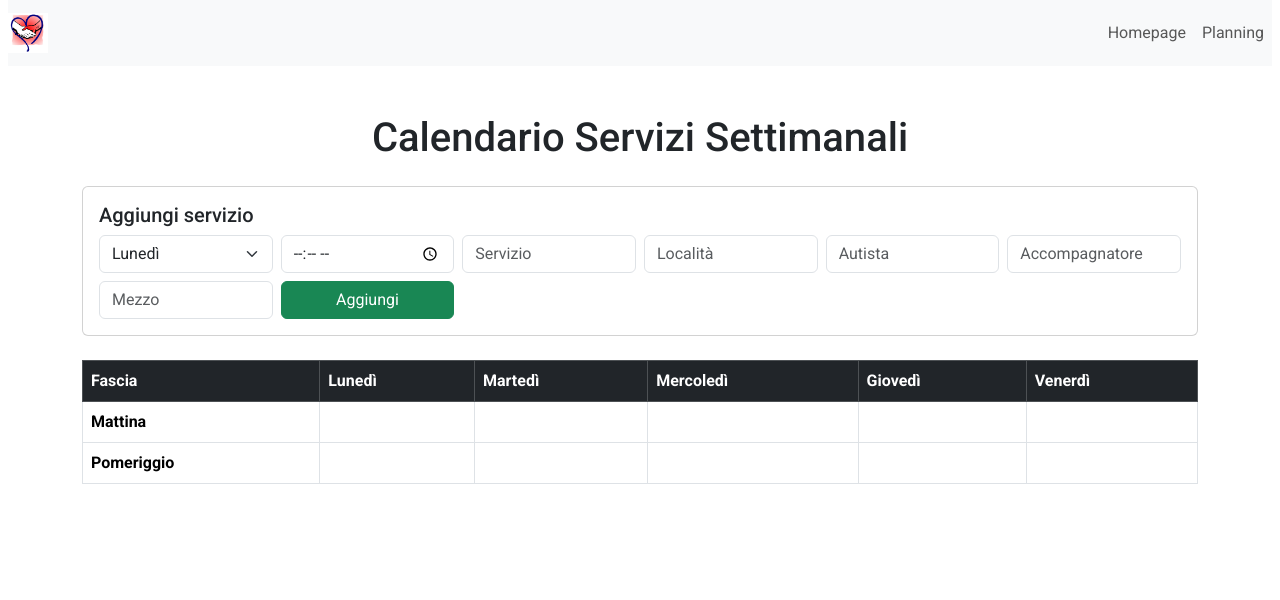
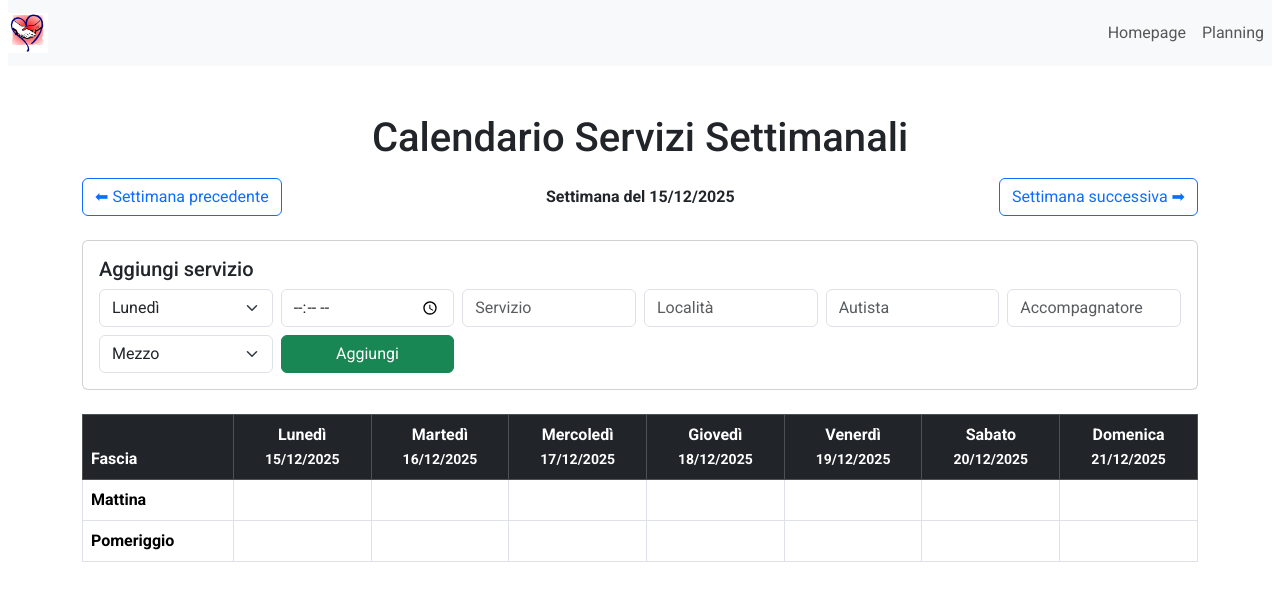
Before and after one commit to Johnnyfromtheblock4/atd, a React (Vite) app: page / in a window 1280 px wide. Shown: the top 600 px of the page. Built offline with nearby package versions, Linux system fonts and the light colour scheme.

Commit message:
[UPD] orari e giorni settimana

```diff
--- a/pages/Homepage.jsx
+++ b/pages/Homepage.jsx
@@ -1,14 +1,51 @@
 import React, { useState } from "react";
 
-const giorni = ["Lunedì", "Martedì", "Mercoledì", "Giovedì", "Venerdì"];
+/* GIORNI */
+const giorniLavorativi = [
+  "Lunedì",
+  "Martedì",
+  "Mercoledì",
+  "Giovedì",
+  "Venerdì",
+];
 
+const giorniSettimana = [
+  "Lunedì",
+  "Martedì",
+  "Mercoledì",
+  "Giovedì",
+  "Venerdì",
+  "Sabato",
+  "Domenica",
+];
+
+/* UTILITIES */
 const getFascia = (orario) => {
   const ora = parseInt(orario.split(":")[0], 10);
   return ora < 12 ? "mattina" : "pomeriggio";
 };
 
+const getLunedi = (date) => {
+  const d = new Date(date);
+  const day = d.getDay();
+  const diff = d.getDate() - day + (day === 0 ? -6 : 1);
+  return new Date(d.setDate(diff));
+};
+
+const formatDate = (date) =>
+  date.toLocaleDateString("it-IT", {
+    day: "2-digit",
+    month: "2-digit",
+    year: "numeric",
+  });
+
+/* COMPONENTE */
 const Homepage = () => {
   const [servizi, setServizi] = useState([]);
+
+  const [settimanaCorrente, setSettimanaCorrente] = useState(
+    getLunedi(new Date())
+  );
 
   const [form, setForm] = useState({
     giorno: "Lunedì",
@@ -32,6 +69,7 @@ const Homepage = () => {
       {
         ...form,
         fascia: getFascia(form.orario),
+        settimana: settimanaCorrente.toISOString(),
       },
     ]);
 
@@ -48,7 +86,38 @@ const Homepage = () => {
 
   return (
     <div className="container my-5">
-      <h1 className="text-center mb-4">Calendario Servizi Settimanali</h1>
+      <h1 className="text-center mb-3">Calendario Servizi Settimanali</h1>
+
+      {/* NAVIGAZIONE SETTIMANA */}
+      <div className="d-flex justify-content-between align-items-center mb-4">
+        <button
+          className="btn btn-outline-primary"
+          onClick={() =>
+            setSettimanaCorrente(
+              new Date(
+                settimanaCorrente.setDate(settimanaCorrente.getDate() - 7)
+              )
+            )
+          }
+        >
+          ⬅ Settimana precedente
+        </button>
+
+        <strong>Settimana del {formatDate(settimanaCorrente)}</strong>
+
+        <button
+          className="btn btn-outline-primary"
+          onClick={() =>
+            setSettimanaCorrente(
+              new Date(
+                settimanaCorrente.setDate(settimanaCorrente.getDate() + 7)
+              )
+            )
+          }
+        >
+          Settimana successiva ➡
+        </button>
+      </div>
 
       {/* FORM INSERIMENTO */}
       <div className="card mb-4">
@@ -63,7 +132,7 @@ const Homepage = () => {
                 value={form.giorno}
                 onChange={handleChange}
               >
-                {giorni.map((g) => (
+                {giorniLavorativi.map((g) => (
                   <option key={g}>{g}</option>
                 ))}
               </select>
@@ -122,13 +191,19 @@ const Homepage = () => {
             </div>
 
             <div className="col-md-2 mt-2">
-              <input
-                className="form-control"
+              <select
+                className="form-select"
                 name="mezzo"
-                placeholder="Mezzo"
                 value={form.mezzo}
                 onChange={handleChange}
-              />
+              >
+                <option value="">Mezzo</option>
+                {[1, 2, 3, 4, 5].map((n) => (
+                  <option key={n} value={n}>
+                    {n}
+                  </option>
+                ))}
+              </select>
             </div>
 
             <div className="col-md-2 mt-2">
@@ -149,9 +224,18 @@ const Homepage = () => {
           <thead className="table-dark">
             <tr>
               <th>Fascia</th>
-              {giorni.map((g) => (
-                <th key={g}>{g}</th>
-              ))}
+              {giorniSettimana.map((giorno, index) => {
+                const data = new Date(settimanaCorrente);
+                data.setDate(settimanaCorrente.getDate() + index);
+
+                return (
+                  <th key={giorno} className="text-center">
+                    {giorno}
+                    <br />
+                    <small>{formatDate(data)}</small>
+                  </th>
+                );
+              })}
             </tr>
           </thead>
 
@@ -160,23 +244,28 @@ const Homepage = () => {
               <tr key={fascia}>
                 <td className="fw-bold text-capitalize">{fascia}</td>
 
-                {giorni.map((giorno) => (
+                {giorniSettimana.map((giorno) => (
                   <td key={giorno}>
                     {servizi
-                      .filter((s) => s.giorno === giorno && s.fascia === fascia)
+                      .filter(
+                        (s) =>
+                          s.giorno === giorno &&
+                          s.fascia === fascia &&
+                          s.settimana === settimanaCorrente.toISOString()
+                      )
+                      .sort((a, b) => a.orario.localeCompare(b.orario))
                       .map((s, i) => (
                         <div key={i} className="border rounded p-2 mb-2">
-                          <strong>{s.orario}</strong>
+                          <strong>⏰{s.orario}</strong>
+                          <br />♿ {s.servizio}
                           <br />
-                          {s.servizio}
-                          <br />
-                          {s.localita}
-                          <br />
-                          🚐 {s.mezzo}
+                          📍 {s.localita}
                           <br />
                           👨‍✈️ {s.autista}
                           <br />
                           🧑‍🤝‍🧑 {s.accompagnatore}
+                          <br />
+                          🚐 {s.mezzo}
                         </div>
                       ))}
                   </td>
```
